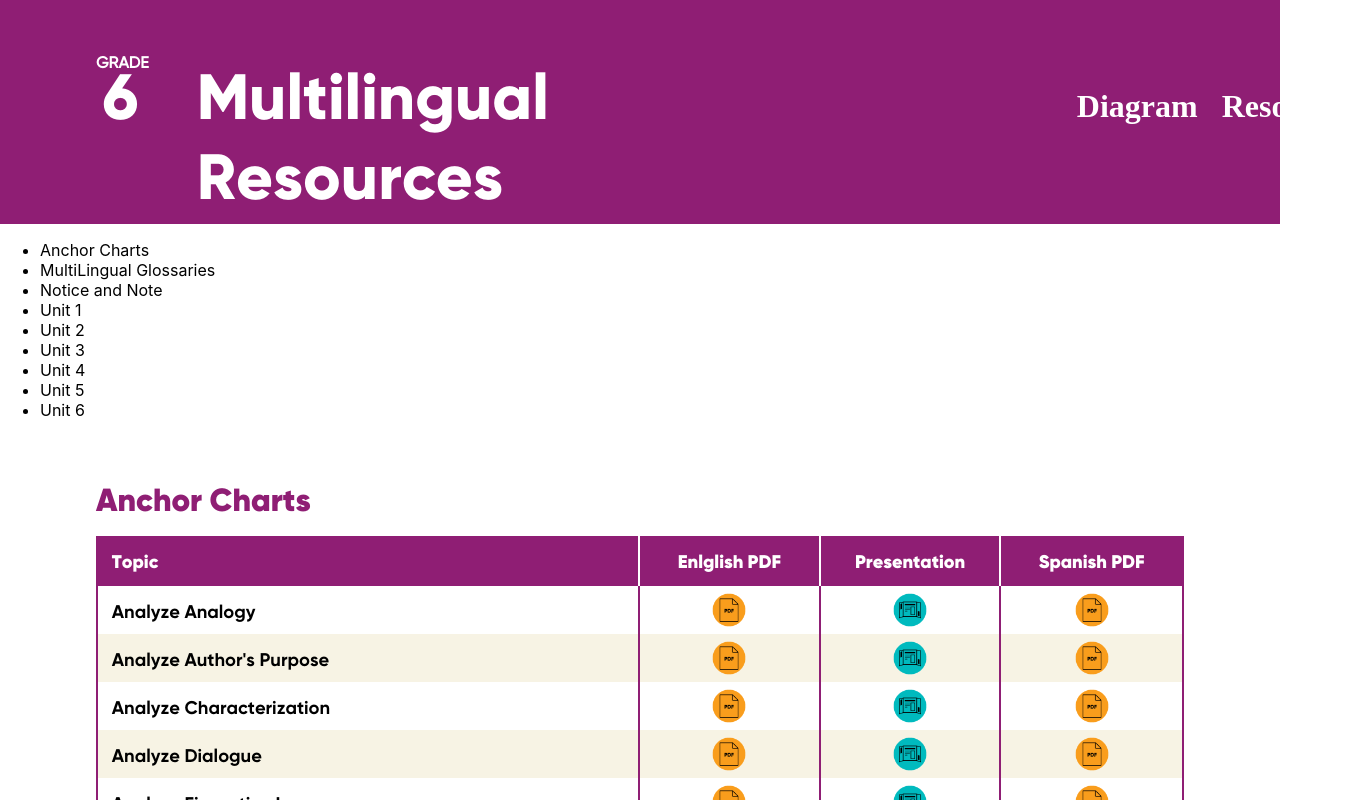
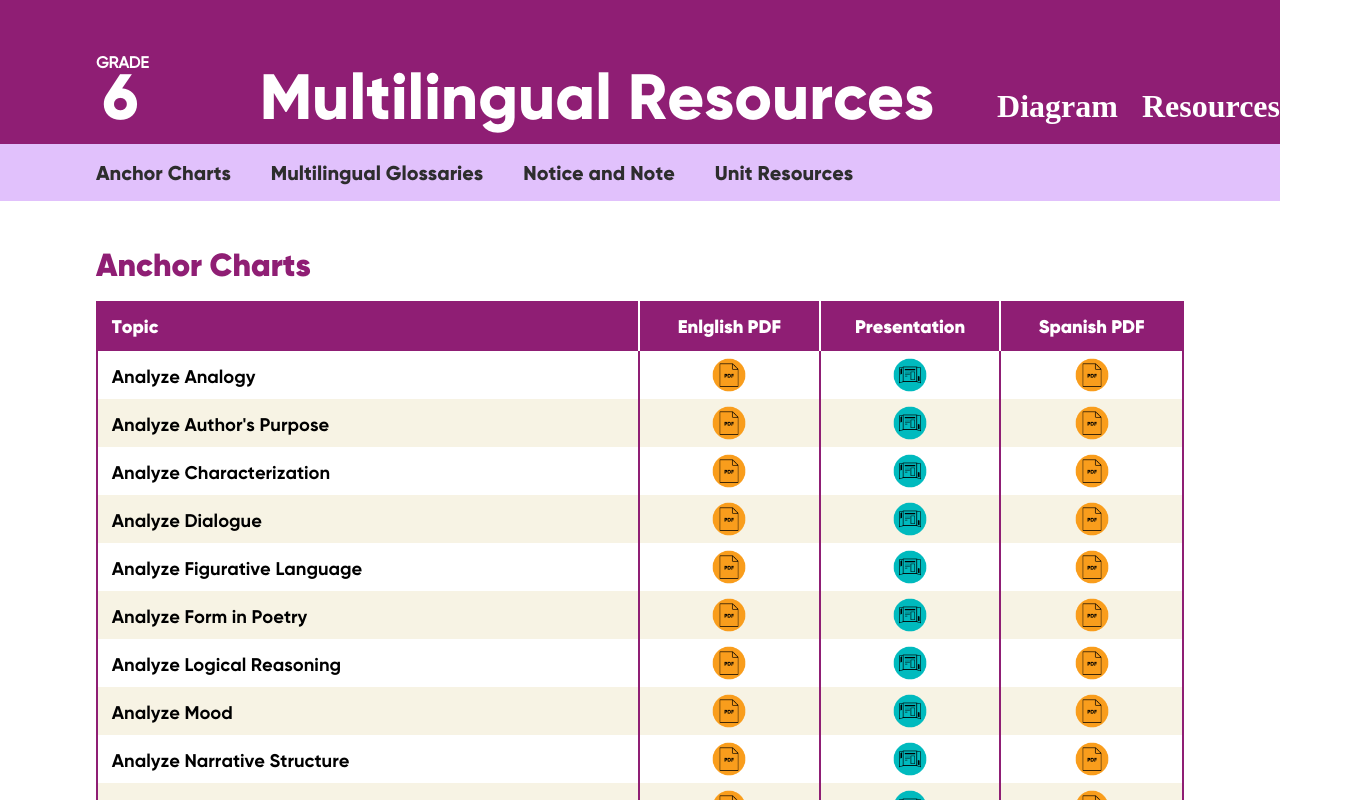
Before and after one commit to dfert1987/Multilingual_G6_V1, a React (Create React App) app: page /#/tablesection in a window 1280 px wide. Shown: the top 800 px of the page, 1360 px wide, since content can reach past the window. Built offline with nearby package versions, Linux system fonts and the light colour scheme.

Commit message:
banner buttons working and styled

```diff
--- a/src/Components/ScrollBar.js
+++ b/src/Components/ScrollBar.js
@@ -3,12 +3,8 @@ import { AnchorChart } from "../Assets/Data/AnchorChart";
 import { MultilingualResourceData } from "../Assets/Data/MultilingualResourceData";
 import { NoticeAndNote } from "../Assets/Data/NoticeAndNote";
 import { Unit1Letter } from "../Assets/Data/Unit1Letter";
-import { Unit2Letter } from "../Assets/Data/Unit2Letter";
-import { Unit3Letter } from "../Assets/Data/Unit3Letter";
-import { Unit4Letter } from "../Assets/Data/Unit4Letter";
-import { Unit5Letter } from "../Assets/Data/Unit5Letter";
-import { Unit6Letter } from "../Assets/Data/Unit6Letter";
 import { Link } from "react-scroll";
+import "../Styles/ScrollBar.css";
 
 export const ScrollBar = () => {
   return (
@@ -35,7 +31,7 @@ export const ScrollBar = () => {
                 spy={true}
                 smooth={true}
               >
-                MultiLingual Glossaries
+                Multilingual Glossaries
               </Link>
             </li>
           ) : null}
@@ -54,41 +50,7 @@ export const ScrollBar = () => {
           {Unit1Letter ? (
             <li className="navButton">
               <Link to="Unit1" spy={true} smooth={true} activeClass="active">
-                Unit 1
-              </Link>
-            </li>
-          ) : null}
-          {Unit2Letter ? (
-            <li className="navButton">
-              <Link to="Unit2" spy={true} activeClass="active" smooth={true}>
-                Unit 2
-              </Link>
-            </li>
-          ) : null}
-          {Unit3Letter ? (
-            <li className="navButton">
-              <Link to="Unit3" activeClass="active" spy={true} smooth={true} />
-              Unit 3
-            </li>
-          ) : null}
-          {Unit4Letter ? (
-            <li className="navButton">
-              <Link to="Unit4" activeClass="active" spy={true} smooth={true}>
-                Unit 4
-              </Link>
-            </li>
-          ) : null}
-          {Unit5Letter ? (
-            <li className="navButton">
-              <Link to="Unit5" activeClass="active" spy={true} smooth={true}>
-                Unit 5
-              </Link>
-            </li>
-          ) : null}
-          {Unit6Letter ? (
-            <li className="navButton">
-              <Link to="Unit6" activeClass="active" spy={true} smooth={true}>
-                Unit 6
+                Unit Resources
               </Link>
             </li>
           ) : null}
--- a/src/Styles/Banner.css
+++ b/src/Styles/Banner.css
@@ -8,6 +8,7 @@
 .text-container {
   display: flex;
   flex-direction: row;
+  justify-content: space-between;
   padding-left: 6em;
   padding-right: 6;
 }
@@ -47,7 +48,7 @@
   display: flex;
   flex-direction: row;
   justify-content: right;
-  padding-left: 33em;
+  text-align: right;
 }
 
 .nav-link {
--- /dev/null
+++ b/src/Styles/ScrollBar.css
@@ -0,0 +1,24 @@
+.scroll-bar {
+  background-color: rgb(225, 193, 252);
+}
+
+.choices-container {
+  display: flex;
+  flex-direction: row;
+  list-style: none;
+  justify-content: left;
+  padding-left: 6em;
+}
+
+.navButton {
+  padding-right: 2em;
+  font-family: "Gilroy Extra Bold";
+  font-size: 1.25em;
+  cursor: pointer;
+  color: rgb(45, 45, 45);
+  transition: 0.3s;
+}
+
+.navButton:hover {
+  color: white;
+}
```
